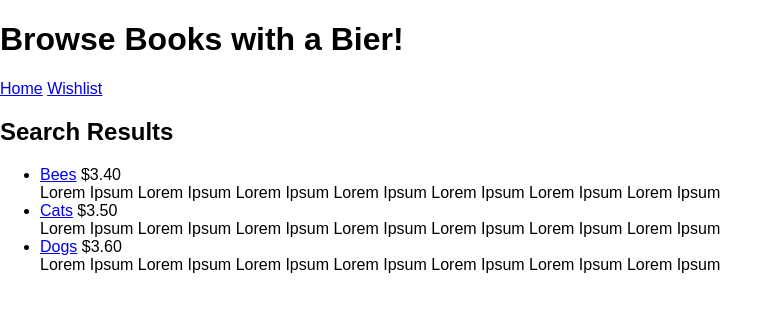
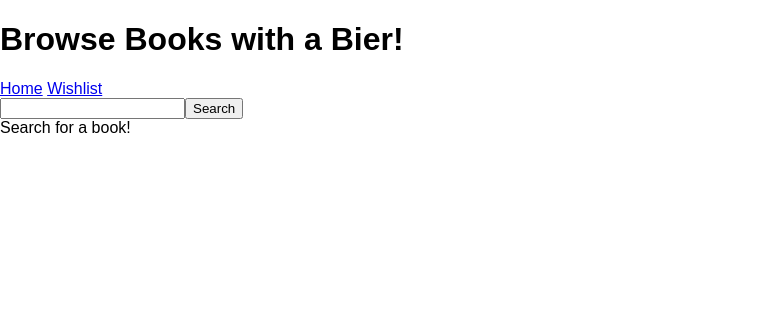
Before and after one commit to easynerdy/bookstout, a React (Create React App) app: page / in a window 1280 px wide. Shown: the top 312 px of the page, without its empty margins (0-783 px from the left). Built offline with nearby package versions, Linux system fonts and the light colour scheme.

Commit message:
Add search bar and init submitSearch

```diff
--- a/src/components/Home.js
+++ b/src/components/Home.js
@@ -23,18 +23,41 @@ const searchResults = [
 ]
 
 class Home extends React.Component {
+  constructor() {
+    super();
+    this.state = {
+      books: []
+    }
+  }
+
+  componentDidMount() {
+
+  }
+
+  submitSearch(e) {
+    e.preventDefault();
+    console.log("We made it in submitSearch!");
+  }
+
   render() {
+    const component = this;
     return (
     <div>
+      <input type="text"/>
+      <button onClick={component.submitSearch}>Search</button>
+      {this.state.books.length >= 0
+      ? <div>Search for a book!</div>
+      : <div>
           <h2>Search Results</h2>
           <ul>
-        {searchResults.map(book=>{
+            {this.state.books.map(book=>{
               return <li key={book.id}>
                 <div><Link to={"/details/" + book.id}>{book.title}</Link> {book.price}</div>
                 <div>{book.synopsis}</div>
               </li>
             })}
           </ul>
+        </div>}
     </div>
     )}
 }
```
Lines whose indentation alone changed are shown as unchanged.
